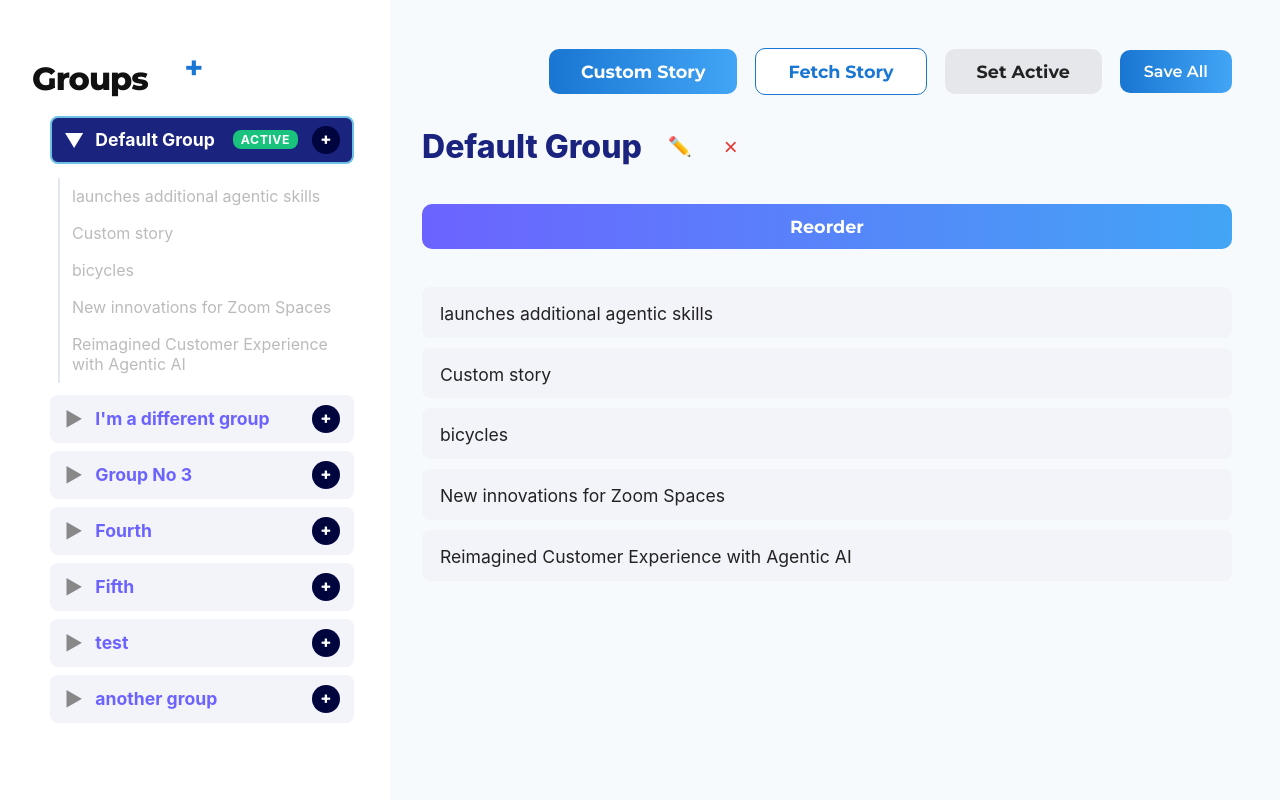
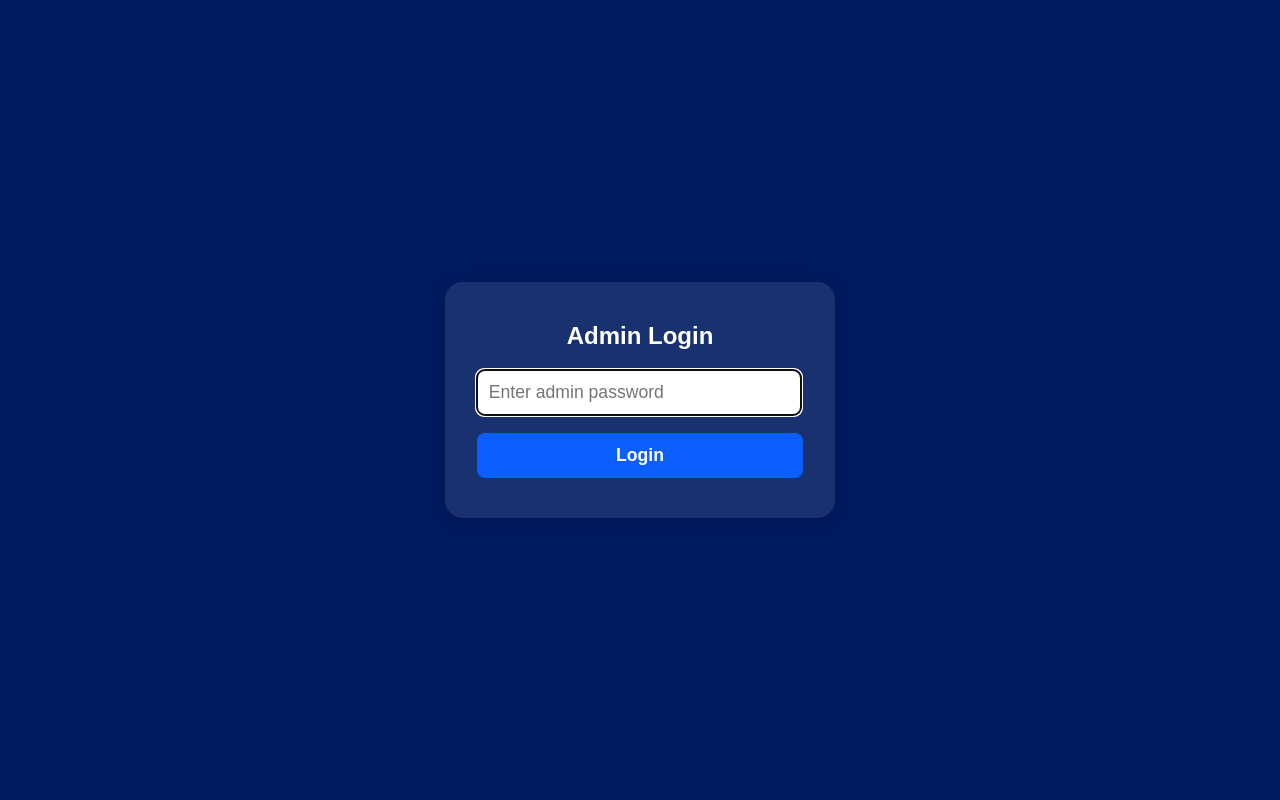
Before and after one commit to andrew-zell/blog-scrape, a Flask app: page /admin in a window 1280 px wide. Run offline with Flask 3, Linux system fonts and the light colour scheme.

Commit message:
Admin password

```diff
--- a/app.py
+++ b/app.py
@@ -1,4 +1,4 @@
-from flask import Flask, jsonify, request, send_file, render_template, session
+from flask import Flask, jsonify, request, send_file, render_template, session, redirect, url_for
 import requests
 import os
 import json
@@ -20,6 +20,8 @@ DATA_FILE = 'data.json'
 RSS_SOURCE = 'zoom_blog_feed_v3.xml'  # Or a URL if you want live fetching
 USERS_FILE = 'users.json'
 GROUPS_FILE = 'groups.json'
+
+ADMIN_PASSWORD_HASH = generate_password_hash('zmslides', method='pbkdf2:sha256')
 
 # --- Admin session decorator ---
 def admin_required(f):
@@ -299,8 +301,18 @@ def scrape_story():
     except Exception as e:
         return jsonify({'error': str(e)}), 500
 
-@app.route('/admin')
+@app.route('/admin', methods=['GET', 'POST'])
 def admin():
+    error = None
+    if not session.get('logged_in'):
+        if request.method == 'POST':
+            password = request.form['password']
+            if check_password_hash(ADMIN_PASSWORD_HASH, password):
+                session['logged_in'] = True
+            else:
+                error = 'Invalid password'
+        if not session.get('logged_in'):
+            return render_template('login.html', error=error)
     return render_template('admin.html')
 
 def load_groups():
@@ -396,5 +408,10 @@ def get_group_orders():
             return jsonify(json.load(f))
     return jsonify({})
 
+@app.route('/logout')
+def logout():
+    session.clear()
+    return redirect(url_for('admin'))
+
 if __name__ == '__main__':
     app.run(host='127.0.0.1', port=5000, debug=True)
--- /dev/null
+++ b/templates/login.html
@@ -0,0 +1,22 @@
+<!DOCTYPE html>
+<html>
+<head>
+  <title>Admin Login</title>
+  <style>
+    body { background: #001a5f; color: #fff; font-family: 'Montserrat', sans-serif; display: flex; align-items: center; justify-content: center; height: 100vh; margin: 0; }
+    .login-box { background: rgba(255,255,255,0.10); border-radius: 18px; padding: 40px 32px; box-shadow: 0 2px 16px rgba(0,0,0,0.10); min-width: 320px; }
+    .login-box h2 { margin-top: 0; color: #fff; text-align: center; }
+    .login-box input[type="password"] { width: 92%; padding: 12px; border-radius: 8px; border: none; margin-bottom: 18px; font-size: 1.1rem; }
+    .login-box button { width: 100%; padding: 12px; border-radius: 8px; border: none; background: #0B5FFF; color: #fff; font-size: 1.1rem; font-weight: 700; cursor: pointer; }
+    .login-box .error { color: #ff6b6b; text-align: center; margin-bottom: 10px; }
+  </style>
+</head>
+<body>
+  <form class="login-box" method="post">
+    <h2>Admin Login</h2>
+    {% if error %}<div class="error">{{ error }}</div>{% endif %}
+    <input type="password" name="password" placeholder="Enter admin password" required autofocus>
+    <button type="submit">Login</button>
+  </form>
+</body>
+</html>
```
Also changed, not shown: templates/admin.html (+23 -0 lines), 1 other file.
